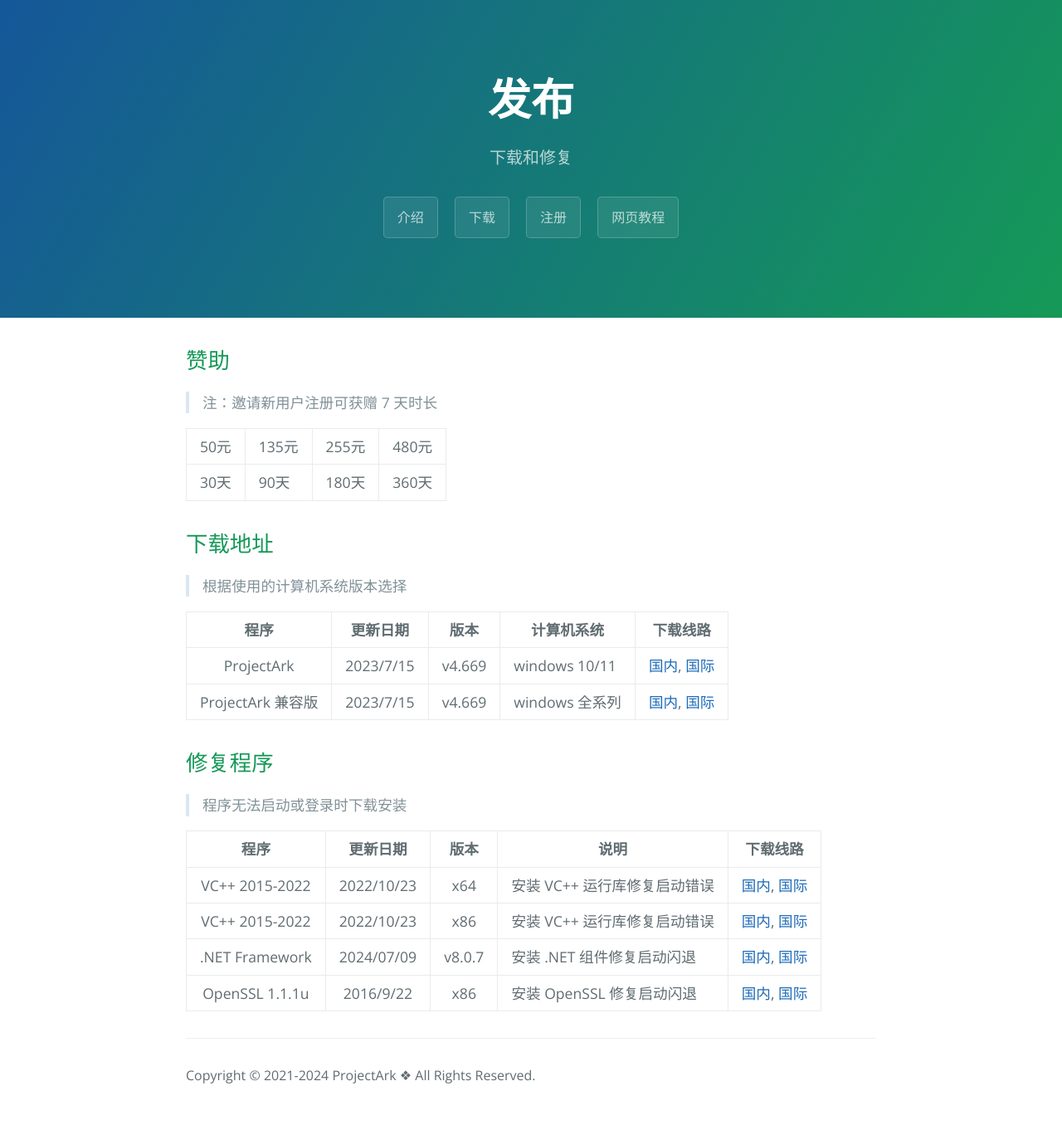
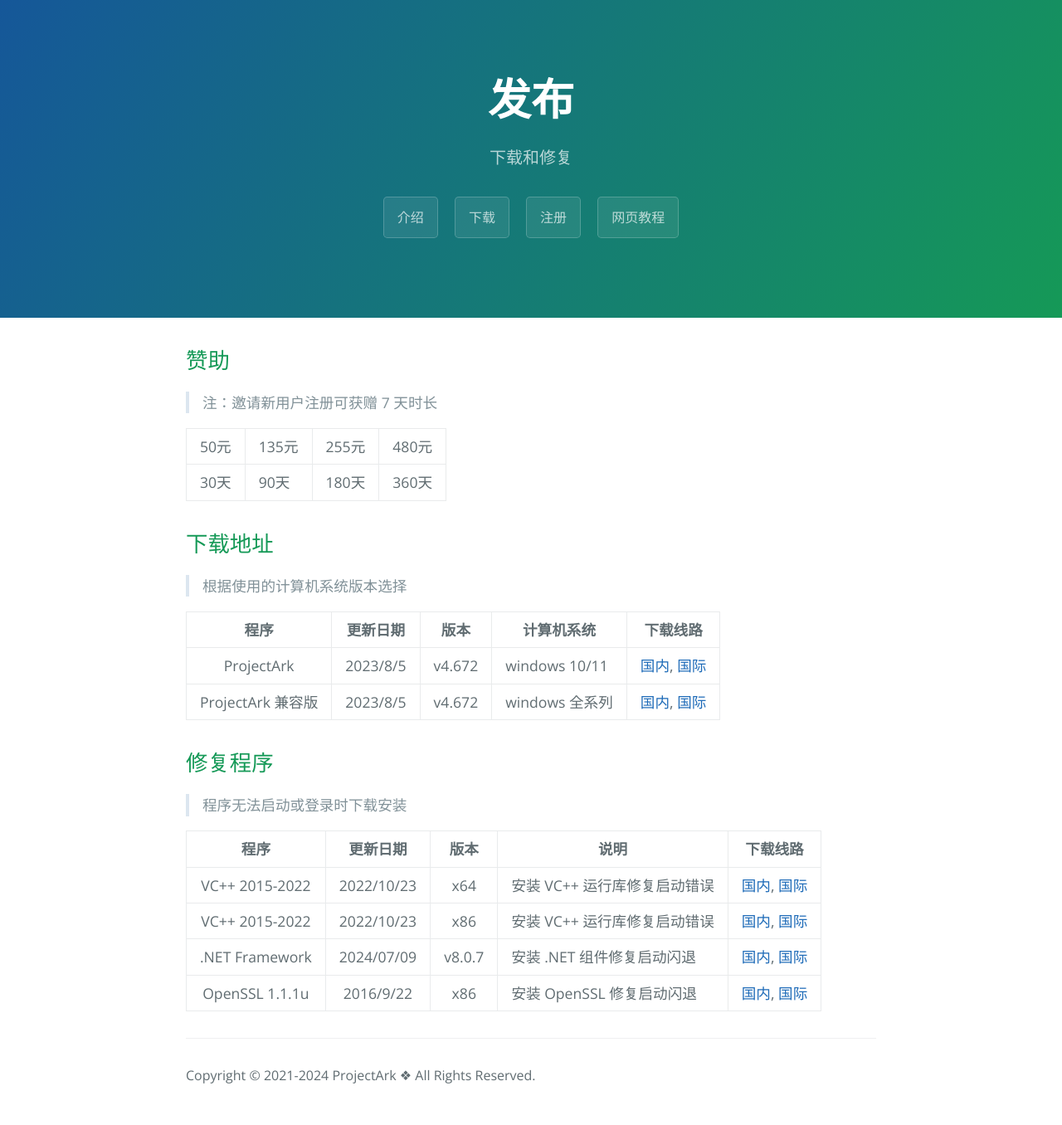
Before and after one commit to ProjectArkClub/ProjectArkClub.github.io, a Jekyll site: the page built from release.md, in a window 1280 px wide. Shown: the whole page at 83% size. Built offline with Jekyll 4.4.1, drawn with Linux system fonts in a browser that asks for light colours.

Commit message:
new version

```diff
--- a/_config.yml
+++ b/_config.yml
@@ -39,8 +39,8 @@
 bucket_url: https://download-projectark-1258640941.cos.ap-shanghai.myqcloud.com
 google_analytics: G-Q0B9W70VGJ
 projectArk: False
-projectArk_version: v4.669
-projectArk_version_update: 2023/7/15
+projectArk_version: v4.672
+projectArk_version_update: 2023/8/5
 projectArk_update_version: v3.7.9.0
 
 # Build settings
```
